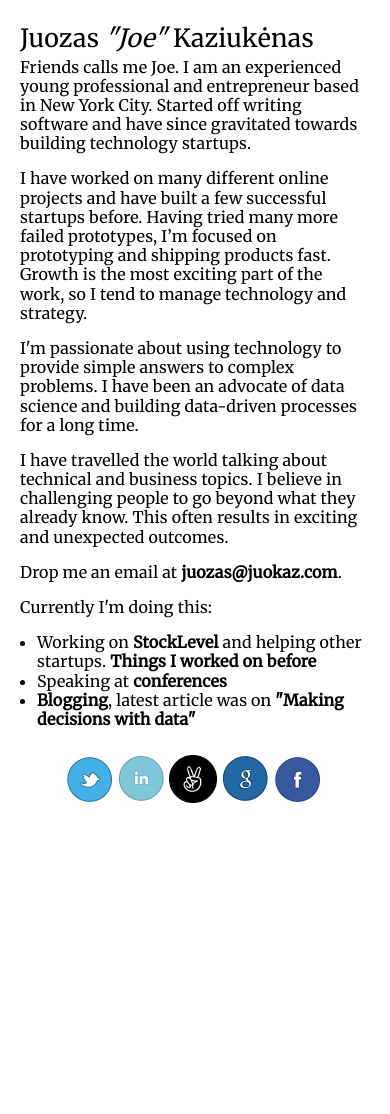
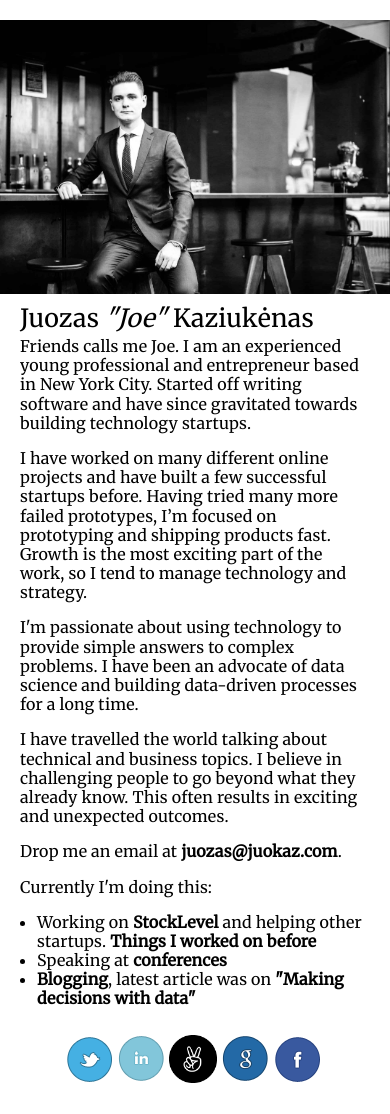
Before and after one commit to juokaz/juokaz.com, a Jekyll site: the page built from index.html, in a window 390 px wide. Built offline with Jekyll 4.4.1, drawn with Linux system fonts in a browser that asks for light colours; the list of posts is cut into pages by our own code; before the commit the page ends 900 px from its top, so only the background shows below that.

Commit message:
Replace serious image and make it the default

```diff
--- a/index.html
+++ b/index.html
@@ -2,6 +2,10 @@
 layout: default
 index_page: true
 ---
+
+<div id="image">
+    <img src="images/juozas-serious.jpg" alt="Juozas" />
+</div>
 
 <div id="about">
 	<h1>Juozas <em>"Joe"</em> Kaziukėnas</h1>
--- a/style.css
+++ b/style.css
@@ -96,6 +96,8 @@ ul#connect{ margin-left: 0; width: 60px; position: fixed; right: 52px; top: 22px
 #punk #go-punk {display: inline;}
 #punk #go-scottish, #punk #go-serious, #punk #go-speaker {display: none;}
 
+#image { display: none; }
+
 @media (max-width: 767px) {
     #about p, #about ul, #about a, #about h1 { color: #000; text-shadow: none; }
     #about h1 { font-size: 25px; }
@@ -110,5 +112,7 @@ ul#connect{ margin-left: 0; width: 60px; position: fixed; right: 52px; top: 22px
     #serious ul#connect, #speaker ul#connect { padding: 10px 0 0 0; margin: 0 auto !important;}
     #connect a:link { opacity: 1; }
 
-    #looks {display: none;}
+    #looks { display: none; }
+    #image { display: block; }
+    #image img { max-width:100%;height:auto; }
 }
```
Also changed, not shown: other parts of index.html (+1 -1 lines), images/juozas-serious.jpg.
